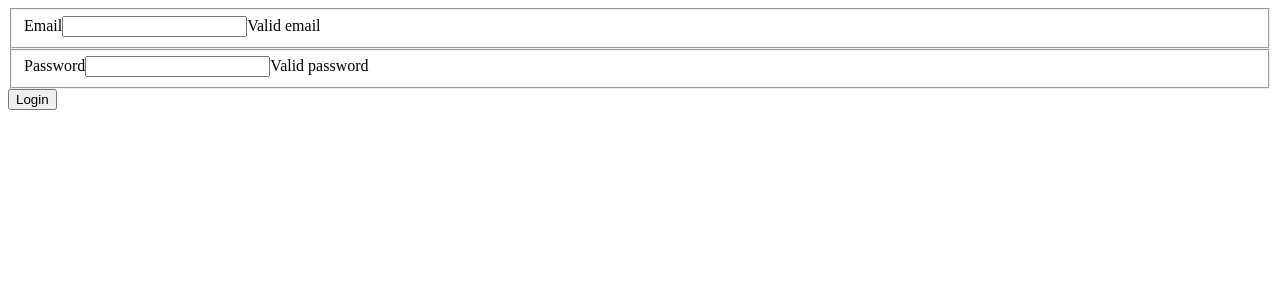
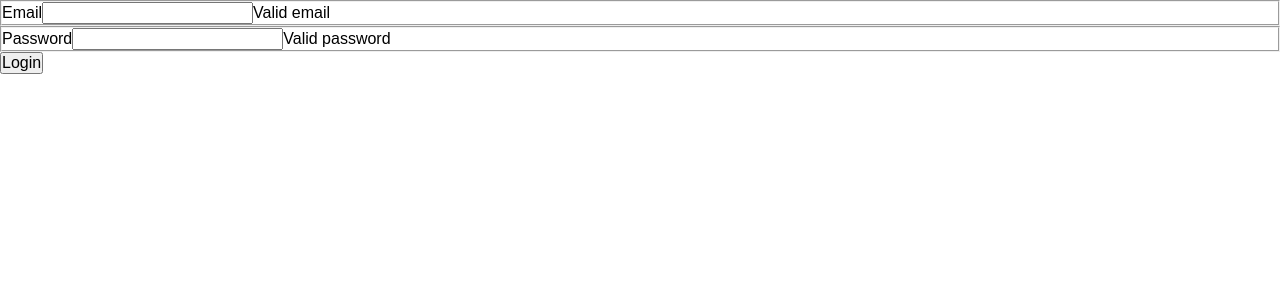
Before and after one commit to Vy187/login_screen, a React (Vite) app: page / in a window 1280 px wide. Shown: the top 300 px of the page. Built offline with nearby package versions, Linux system fonts and the light colour scheme.

Commit message:
style: set style to reset default styles for browsers

```diff
--- /dev/null
+++ b/src/index.css
@@ -0,0 +1,44 @@
+*,
+*:before,
+*:after {
+  margin: 0;
+  padding: 0;
+  box-sizing: border-box;
+}
+
+html {
+  height: 100%;
+}
+
+body {
+  min-height: 100%;
+  line-height: 1;
+  font-family: Arial, Helvetica, sans-serif;
+  margin: 0;
+}
+
+h1,
+h2,
+h3,
+h4,
+h5,
+h6 {
+  font-size: 100%;
+}
+
+input,
+select,
+option,
+optgroup,
+textarea,
+button,
+pre,
+code {
+  font-size: 100%;
+  font-family: inherit;
+}
+
+ol,
+ul {
+  list-style: none;
+}
```
Also changed, not shown: src/main.tsx (+4 -3 lines).
